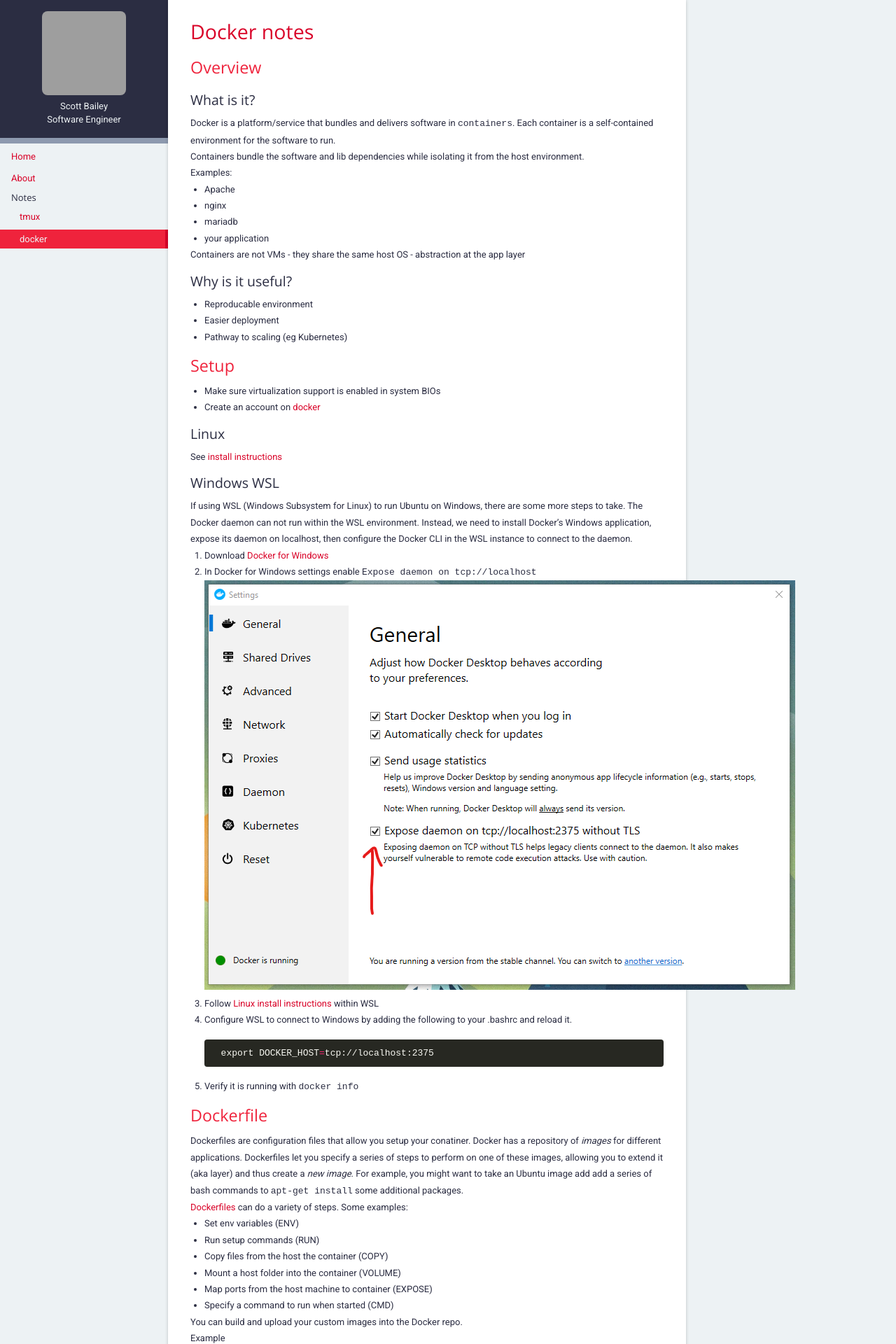
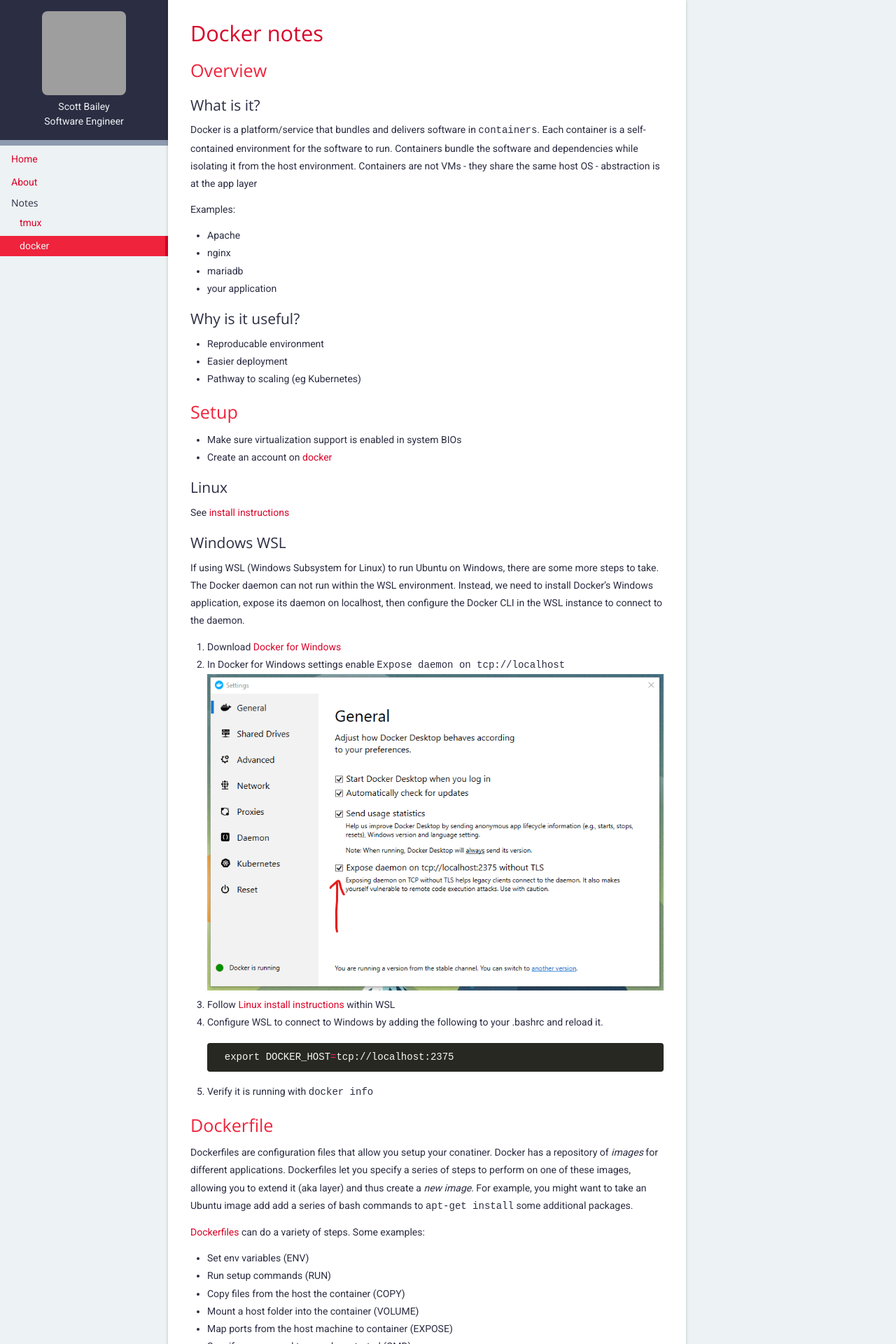
Before and after one commit to zeddic/zeddic.github.io, a Jekyll site: the page built from notes/docker.md, in a window 1280 px wide. Shown: the top 1920 px of the page at 70% size. Built offline with Jekyll 4.4.1, drawn with Linux system fonts in a browser that asks for light colours; grey boxes are pictures that could not be loaded.

Commit message:
Style tweaks.

```diff
--- a/_sass/zeddic.scss
+++ b/_sass/zeddic.scss
@@ -2,7 +2,7 @@
 
 $font-family: Roboto, Helvetica, Arial, sans-serif;
 $header-font-family: "Open Sans", Helvetica, Arial, sans-serif;
-$font-size: 13px;
+$font-size: 14px;
 $font-weight: 400;
 $small-font-size: $font-size * 0.875;
 $line-height: 1.5;
--- a/_sass/zeddic/_base.scss
+++ b/_sass/zeddic/_base.scss
@@ -21,6 +21,7 @@
 body {
   font: $font-weight #{$font-size}/#{$line-height} $font-family;
 }
+
 
 a {
   color: $link-color;
--- a/_sass/zeddic/_layout.scss
+++ b/_sass/zeddic/_layout.scss
@@ -106,7 +106,16 @@
   padding: 16px 32px;
 
   ul, ol {
-    margin-left: 20px;
+    margin-left: 24px;
+  }
+
+  p, ul, ol {
+    margin-bottom: 12px;
+  }
+
+  img {
+    max-width: 100%;
+    height: auto;
   }
 
   .post-content {
--- a/notes/docker.md
+++ b/notes/docker.md
@@ -7,9 +7,11 @@
 ## Overview
 
 ### What is it?
-Docker is a platform/service that bundles and delivers software in `containers`. Each container is a self-contained environment for the software to run.
-
-Containers bundle the software and lib dependencies while isolating it from the host environment.
+Docker is a platform/service that bundles and delivers software in `containers`.
+Each container is a self-contained environment for the software to run.
+Containers bundle the software and dependencies while isolating it from
+the host environment. Containers are not VMs - they share the same host OS -
+abstraction is at the app layer
 
 Examples:
   * Apache
```
Also changed, not shown: other parts of notes/docker.md (+0 -1 lines), notes/jekyll.md (added, +11 -0 lines).
